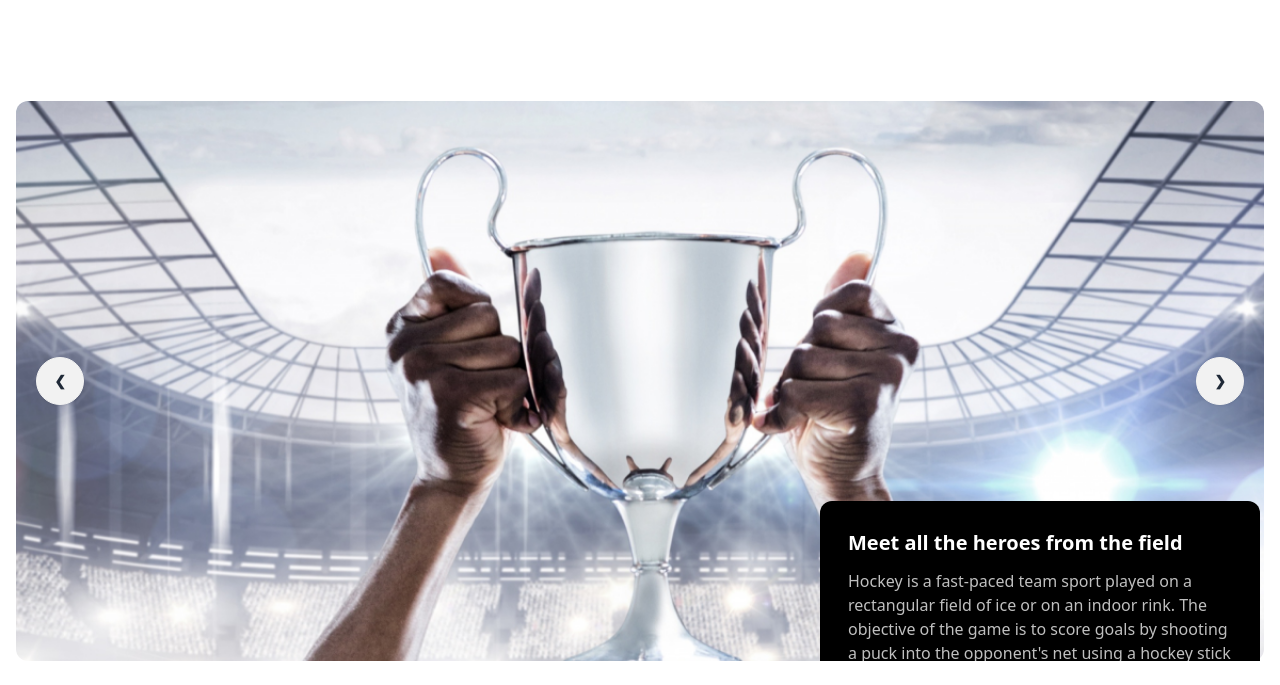
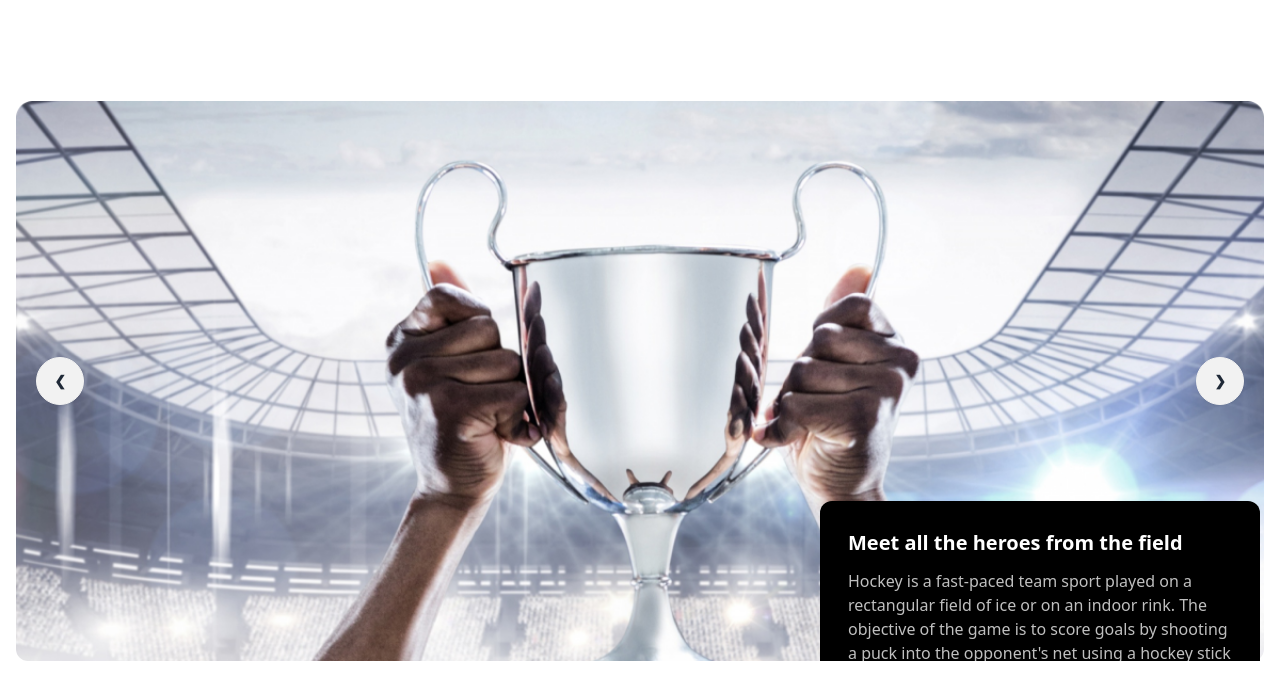
Before and after one commit to Hasibur14/Hockeys, a plain HTML site: page index.html in a window 1280 px wide. Shown: the part 115-800 px from the top of the page. Drawn offline with nearby package versions, Linux system fonts and the light colour scheme.

Commit message:
update banner  section

```diff
--- a/index.html
+++ b/index.html
@@ -19,9 +19,17 @@
         .manrope {
             font-family: 'Manrope', sans-serif;
         }
+        #slide1{
+            background: url(./images/banne-1.png);
+            background-size: cover;
+            background-repeat: no-repeat;
+            position: center center;
+        }
+
     </style>
     <!-- font awesome -->
     <script src="https://kit.fontawesome.com/89c25e13bd.js" crossorigin="anonymous"></script>
+
 
 </head>
 
@@ -79,7 +87,7 @@
             <div>
                 <div class="carousel w-full">
                     <div id="slide1"
-                        class="carousel-item relative h-[70vh] rounded-xl w-full bg-[url('./images/banne-1.png')] bg-center bg-cover lg:flex lg:justify-center ">
+                        class="carousel-item relative h-[70vh] rounded-xl w-full bg-hero bg-center bg-cover lg:flex lg:justify-center ">
                         <div class="absolute flex justify-between transform -translate-y-1/2 left-5 right-5 top-1/2">
                             <a href="#slide2" class="btn btn-circle">❮</a>
                             <a href="#slide2" class="btn btn-circle">❯</a>
--- a/tailwind.config.js
+++ b/tailwind.config.js
@@ -2,7 +2,11 @@
 module.exports = {
     content: ["./src/**/*.{html,js}"],
     theme: {
-      extend: {},
+      extend: {
+        backgroundImage:{
+          hero: "url('./images/banne-1.png')",
+        }
+      },
     },
     plugins: [],
   }
```
